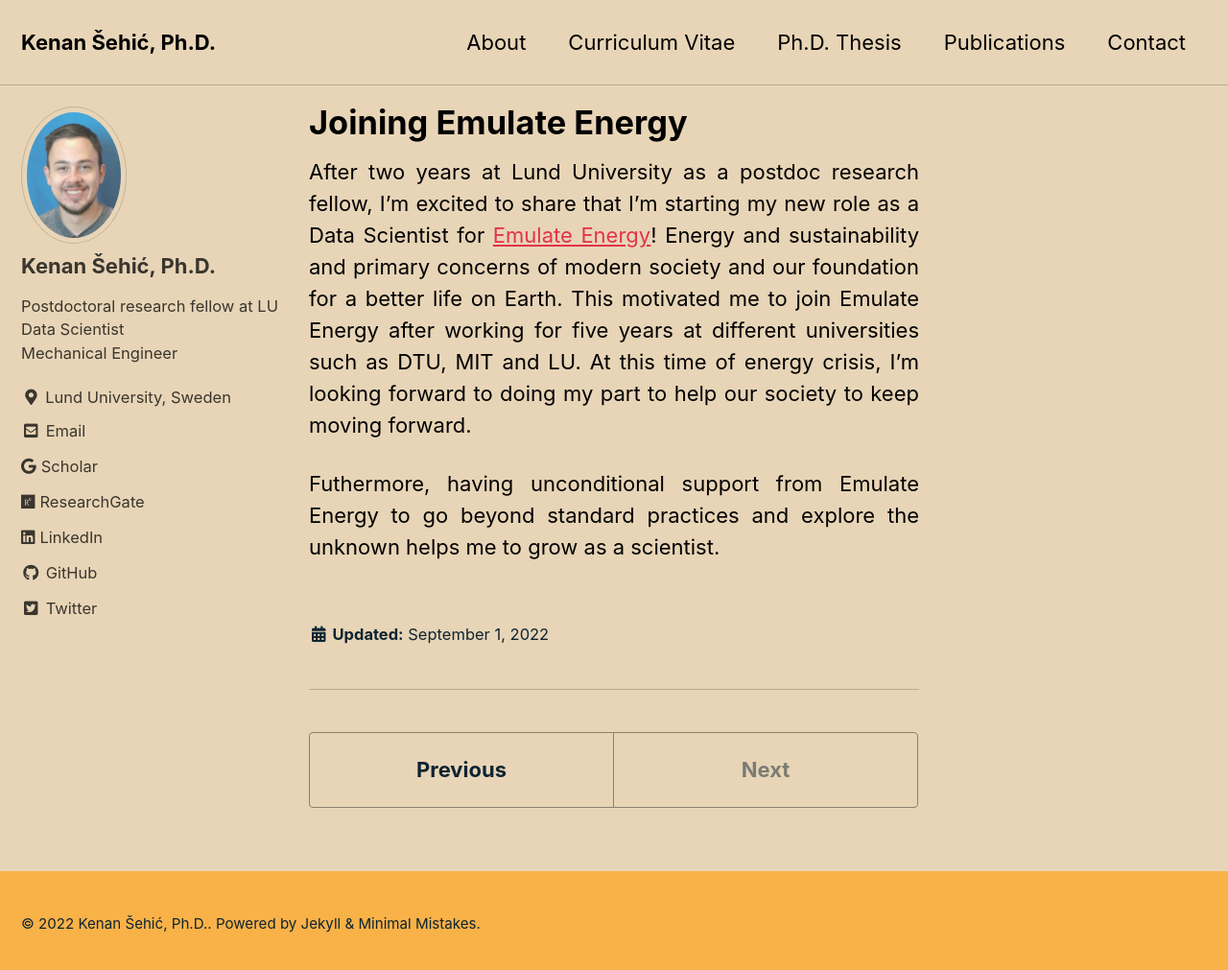
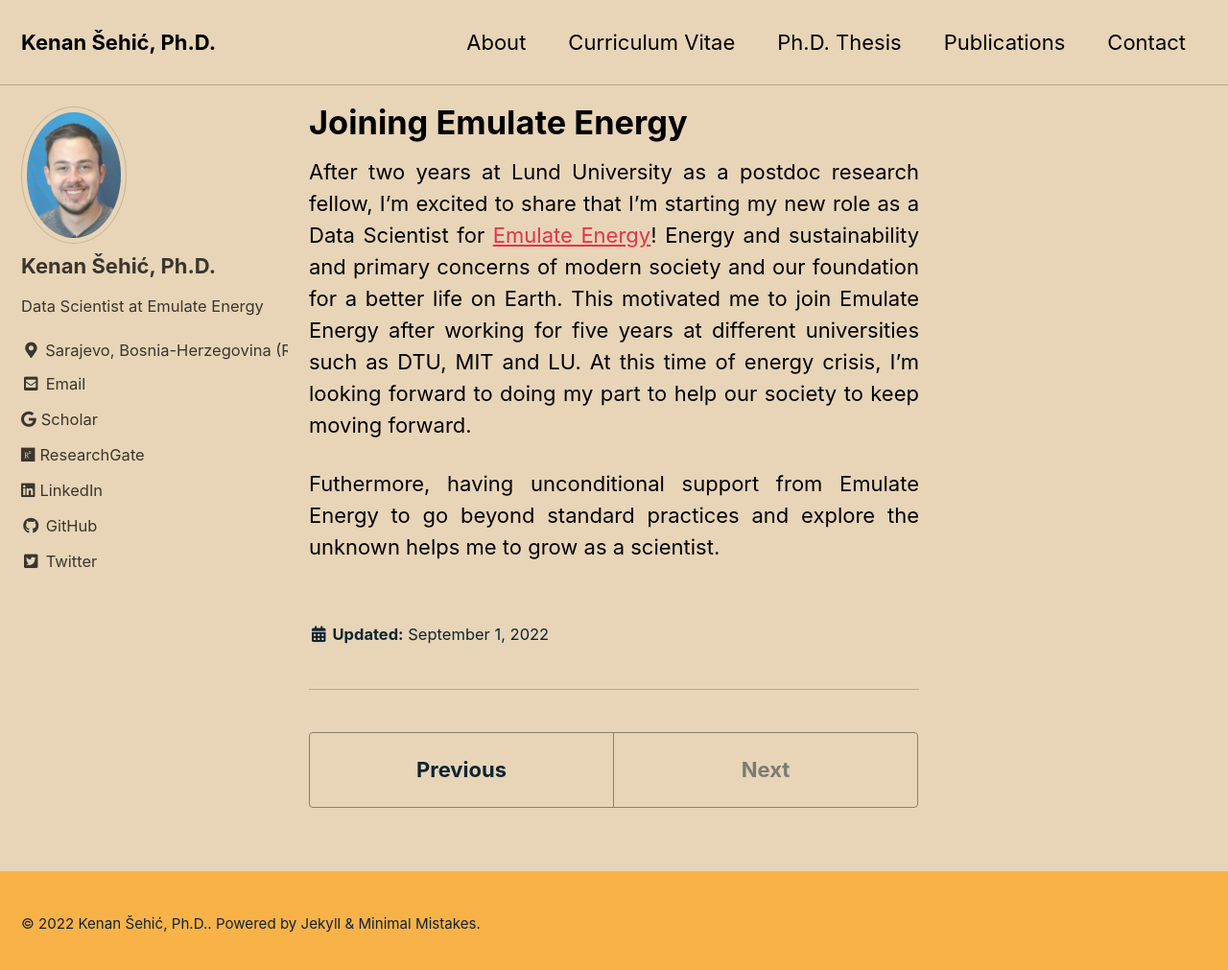
Before and after one commit to ksehic/ksehic.github.io, a Jekyll site: the page built from _posts/2022-09-01-emulate.md, in a window 1280 px wide and 1018 px high. Shown: the top 1011 px of the window at 96% size. Built offline with Jekyll 4.4.1, drawn with Linux system fonts in a browser that asks for light colours; cached includes are drawn as plain includes.

Commit message:
emulate update 2

```diff
--- a/_config.yml
+++ b/_config.yml
@@ -93,13 +93,13 @@
 author:
   name             : "Kenan Šehić, Ph.D."
   avatar           : "/images/ke2103se.jpg"
-  bio              : "Postdoctoral research fellow at LU <br>Data Scientist<br>Mechanical Engineer<br>"
-  location         : "Lund University, Sweden"
+  bio              : "Data Scientist at Emulate Energy"
+  location         : "Sarajevo, Bosnia-Herzegovina (Remote)"
   email            : #""
   links:
     - label: "Email"
       icon: "fas fa-fw fa-envelope-square"
-      url: "mailto:kenan.sehic@cs.lth.se"
+      url: "mailto:mrsehickenan@gmail.com"
     - label: "Scholar"
       icon: "fab fa-google"
       url: "https://scholar.google.com/citations?user=f5bOSpgAAAAJ&hl=en&oi=ao"
```
Also changed, not shown: _posts/2022-09-01-emulate.md (renamed from _posts/2020-09-01-emulate.md).
